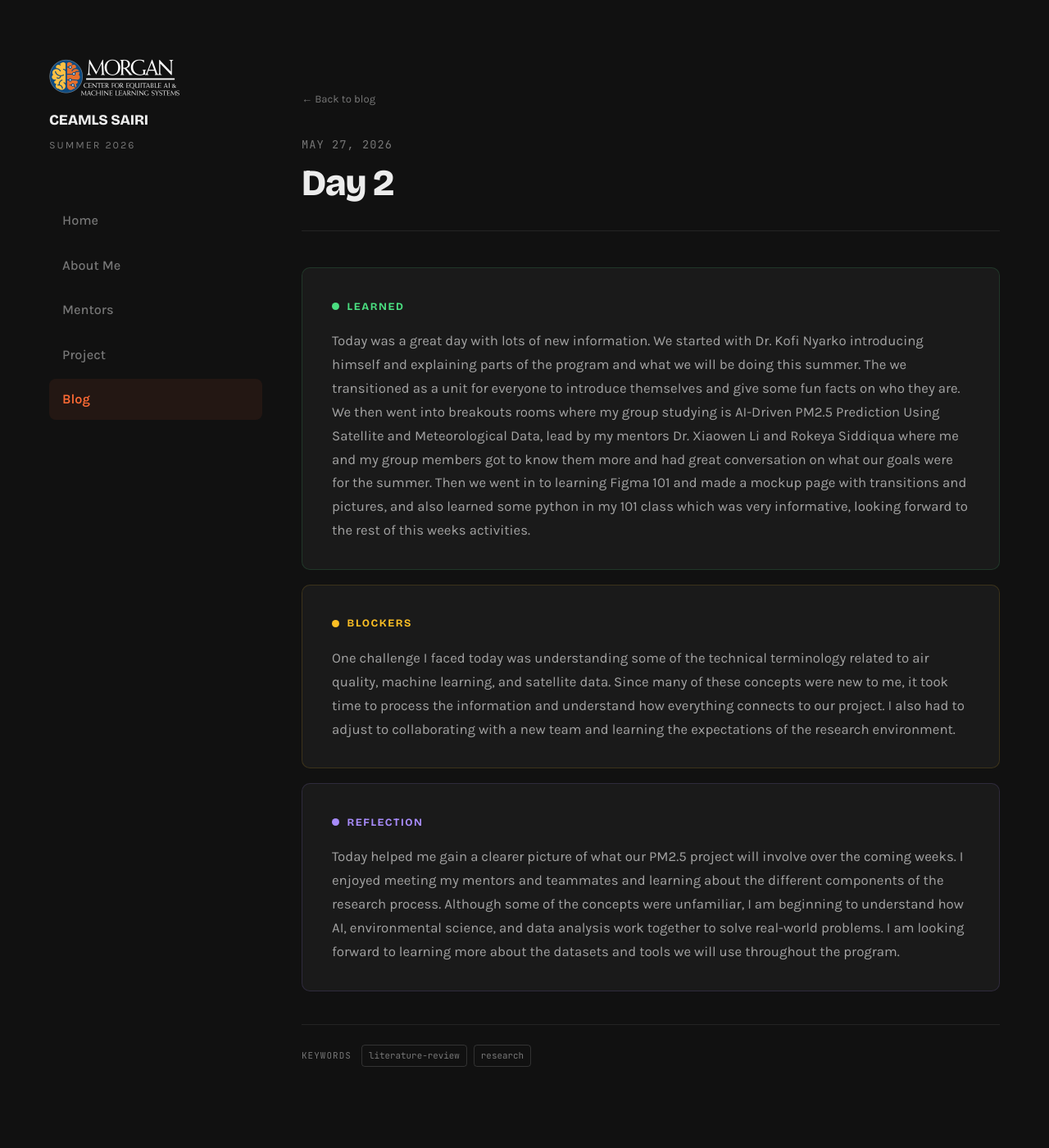
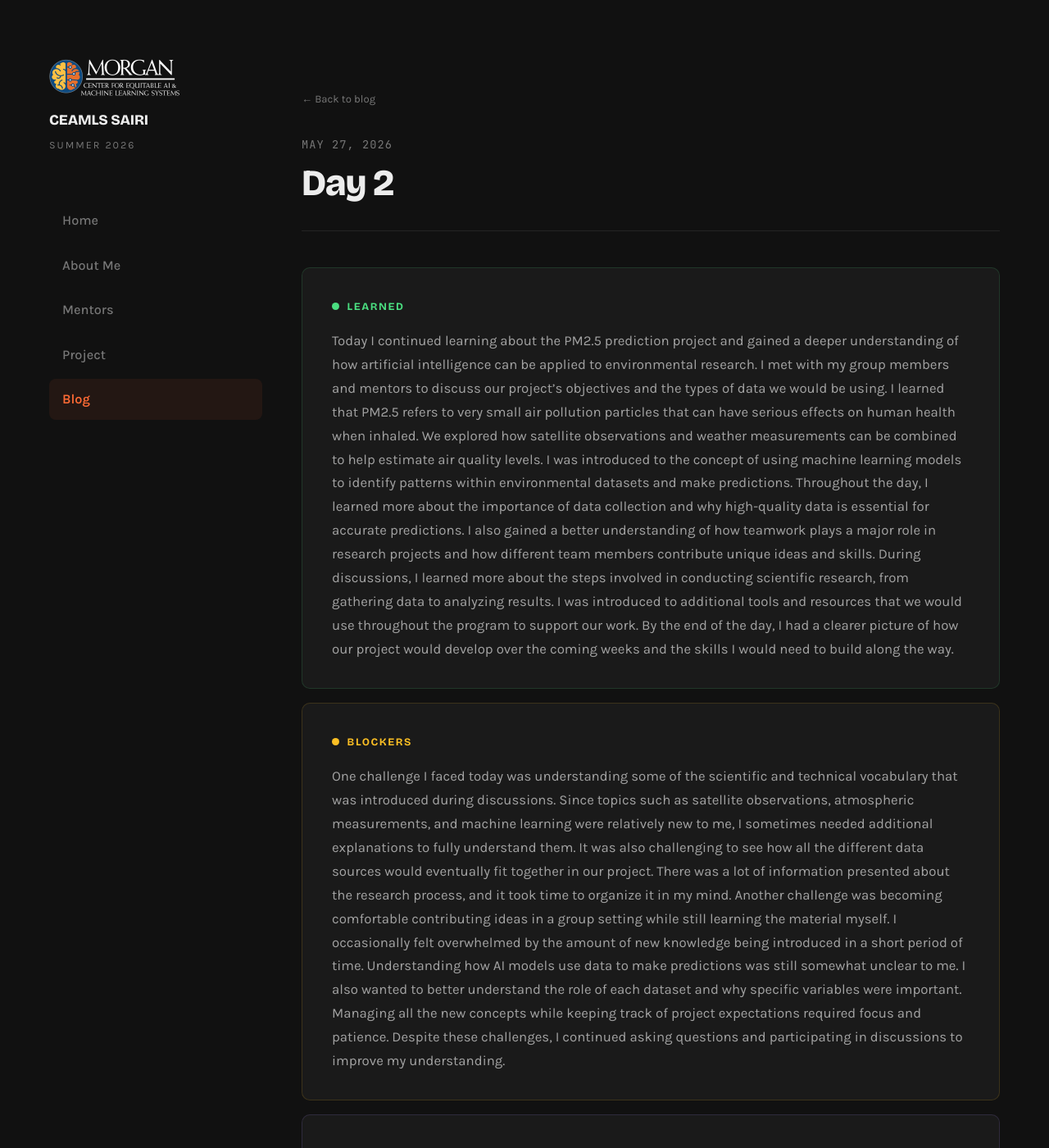
Before and after one commit to willddaniels06-dev/willddaniels06-dev.github.io, a Jekyll site: the page built from _posts/2026-05-27-day-2.md, in a window 1280 px wide and 1400 px high. Shown: the whole window at 82% size. Built offline with Jekyll 4.4.1, drawn with Linux system fonts in a browser that asks for light colours; some of the changed text lies outside the part shown.

Commit message:
Revise day 2 reflections on PM2.5 project
Updated reflections on the PM2.5 prediction project, detailing learning experiences, challenges faced, and insights gained about AI and environmental research.

```diff
--- a/_posts/2026-05-27-day-2.md
+++ b/_posts/2026-05-27-day-2.md
@@ -6,10 +6,10 @@ permalink: /day2.html
 tags: ["literature-review", "research"]
 
 what_i_learned: |
- Today was a great day with lots of new information. We started with Dr. Kofi Nyarko introducing himself and explaining parts of the program and what we will be doing this summer. The we transitioned as a unit for everyone to introduce themselves and give some fun facts on who they are. We then went into breakouts rooms where my group studying is AI-Driven PM2.5 Prediction Using Satellite and Meteorological Data, lead by my mentors Dr. Xiaowen Li and Rokeya Siddiqua where me and my group members got to know them more and had great conversation on what our goals were for the summer. Then we went in to learning Figma 101 and made a mockup page with transitions and pictures, and also learned some python in my 101 class which was very informative, looking forward to the rest of this weeks activities.
+ Today I continued learning about the PM2.5 prediction project and gained a deeper understanding of how artificial intelligence can be applied to environmental research. I met with my group members and mentors to discuss our project’s objectives and the types of data we would be using. I learned that PM2.5 refers to very small air pollution particles that can have serious effects on human health when inhaled. We explored how satellite observations and weather measurements can be combined to help estimate air quality levels. I was introduced to the concept of using machine learning models to identify patterns within environmental datasets and make predictions. Throughout the day, I learned more about the importance of data collection and why high-quality data is essential for accurate predictions. I also gained a better understanding of how teamwork plays a major role in research projects and how different team members contribute unique ideas and skills. During discussions, I learned more about the steps involved in conducting scientific research, from gathering data to analyzing results. I was introduced to additional tools and resources that we would use throughout the program to support our work. By the end of the day, I had a clearer picture of how our project would develop over the coming weeks and the skills I would need to build along the way.
 blockers: |
-  One challenge I faced today was understanding some of the technical terminology related to air quality, machine learning, and satellite data. Since many of these concepts were new to me, it took time to process the information and understand how everything connects to our project. I also had to adjust to collaborating with a new team and learning the expectations of the research environment.
+  One challenge I faced today was understanding some of the scientific and technical vocabulary that was introduced during discussions. Since topics such as satellite observations, atmospheric measurements, and machine learning were relatively new to me, I sometimes needed additional explanations to fully understand them. It was also challenging to see how all the different data sources would eventually fit together in our project. There was a lot of information presented about the research process, and it took time to organize it in my mind. Another challenge was becoming comfortable contributing ideas in a group setting while still learning the material myself. I occasionally felt overwhelmed by the amount of new knowledge being introduced in a short period of time. Understanding how AI models use data to make predictions was still somewhat unclear to me. I also wanted to better understand the role of each dataset and why specific variables were important. Managing all the new concepts while keeping track of project expectations required focus and patience. Despite these challenges, I continued asking questions and participating in discussions to improve my understanding.
 
 reflection: |
- Today helped me gain a clearer picture of what our PM2.5 project will involve over the coming weeks. I enjoyed meeting my mentors and teammates and learning about the different components of the research process. Although some of the concepts were unfamiliar, I am beginning to understand how AI, environmental science, and data analysis work together to solve real-world problems. I am looking forward to learning more about the datasets and tools we will use throughout the program.
+ Today helped me build on the foundation established during the first day of the program. I enjoyed learning more about the purpose of our project and the impact that air quality research can have on communities. Working with my teammates and mentors helped me feel more connected to the research process and gave me opportunities to learn from others. I found it interesting to see how artificial intelligence can be applied to environmental problems rather than just technology-focused applications. The discussions throughout the day showed me how much planning and preparation go into a successful research project. Although some of the concepts were difficult at first, I felt more comfortable with the material by the end of the day. I am beginning to understand how data, machine learning, and environmental science are connected within our project. Today’s experiences increased my confidence and made me more excited to continue learning new technical skills. I look forward to gaining more hands-on experience with Python, data analysis, and machine learning in the coming weeks. Overall, today was a productive learning experience that helped me better understand both the project and my role within the team.
 ---
```
